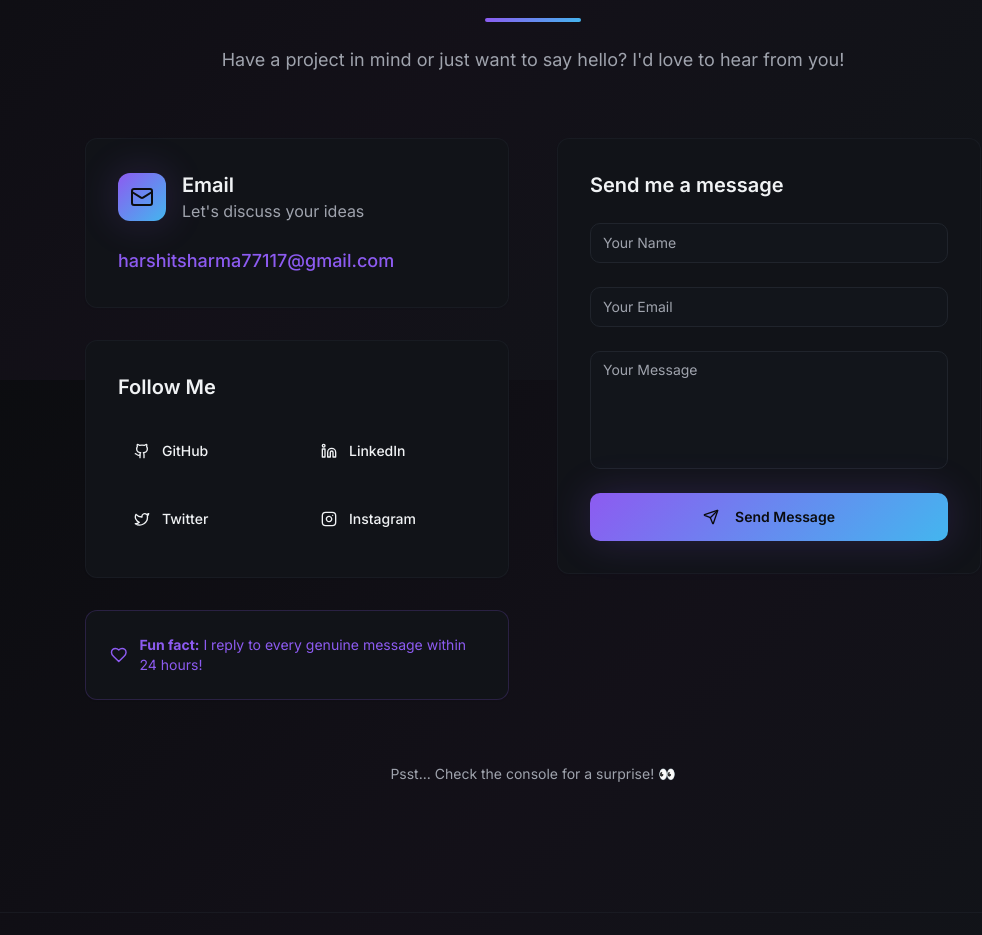
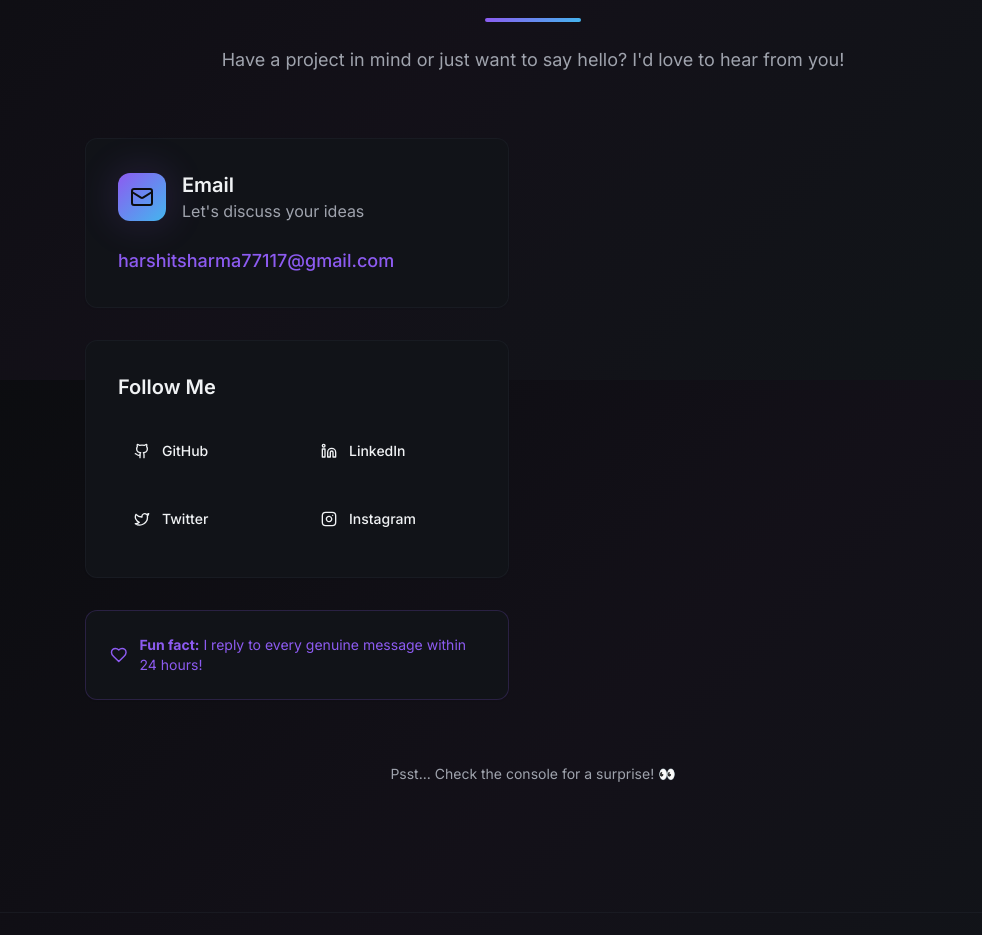
Before and after one commit to St2-18/Portfolio-v1, a React (Vite) app: page / in a window 1280 px wide. Shown: the part 4420-5355 px from the top of the page, without its empty margins (107-1089 px from the left). Built offline with nearby package versions, Linux system fonts and the light colour scheme.

Commit message:
contact form retrieval

```diff
--- a/src/components/Contact.tsx
+++ b/src/components/Contact.tsx
@@ -174,7 +174,7 @@ const Contact = () => {
             </div>
 
             {/* Contact Form */}
-            <div className="fade-in-up">
+            {/* <div className="fade-in-up">
               <Card className="glass">
                 <CardContent className="p-8">
                   <h3 className="text-xl font-semibold mb-6">
@@ -224,7 +224,7 @@ const Contact = () => {
                   </form>
                 </CardContent>
               </Card>
-            </div>
+            </div> */}
           </div>
 
           {/* Console Easter Egg */}
```
